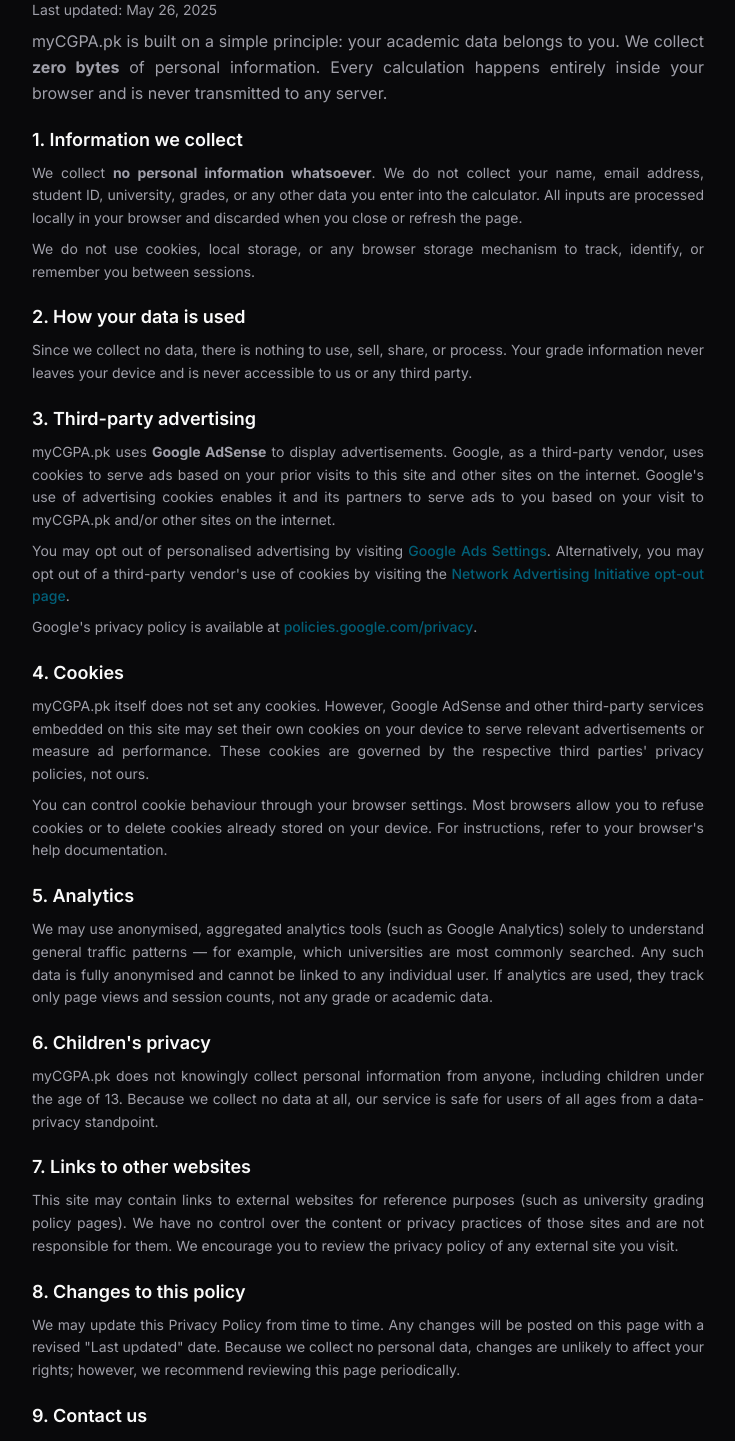
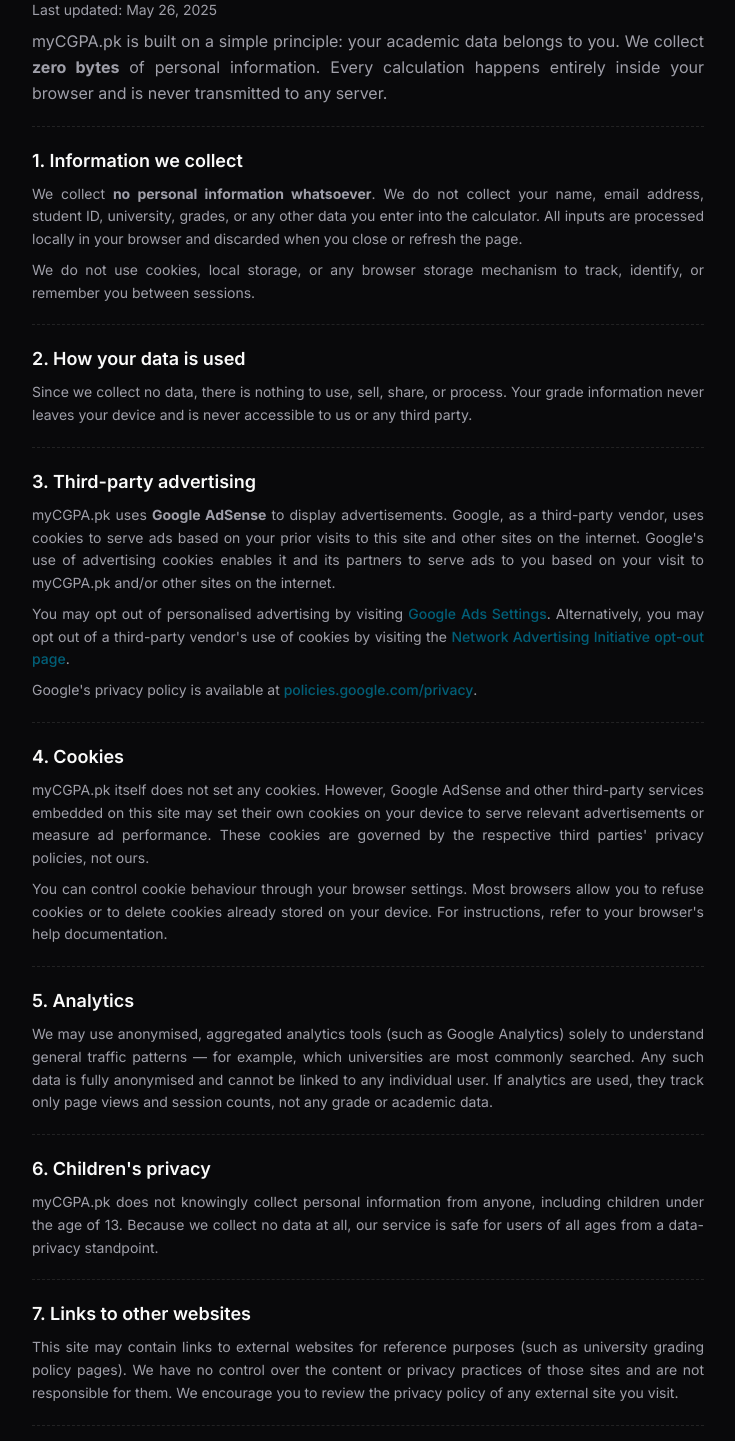
Before and after one commit to eazizurrehman/mycgpa.pk, a Next.js app: page /privacy-policy in a window 1280 px wide. Shown: the part 120-1561 px from the top of the page, without its empty margins (116-851 px from the left). Built offline with nearby package versions, Linux system fonts and the light colour scheme.

Commit message:
feat: add separators to about, contact us, and privacy policy pages

```diff
--- a/app/about-us/page.tsx
+++ b/app/about-us/page.tsx
@@ -1,3 +1,5 @@
+import { Separator } from "@/app/_shadcn/separator";
+
 export const metadata = {
   title: "About Us | myCGPA.pk",
   description:
@@ -18,7 +20,7 @@ export default function AboutPage() {
           of them. myCGPA.pk was built to fix that.
         </p>
       </div>
-
+      <Separator className="border-b border-dashed bg-transparent" />
       <section className="space-y-1">
         <h2 className="font-medium text-base">What it does</h2>
         <p className="text-muted-foreground text-sm leading-relaxed">
@@ -27,7 +29,7 @@ export default function AboutPage() {
           official grading policy. No sign-up, no account, no friction.
         </p>
       </section>
-
+      <Separator className="border-b border-dashed bg-transparent" />
       <section className="space-y-1">
         <h2 className="font-medium text-base">Privacy by design</h2>
         <p className="text-muted-foreground text-sm leading-relaxed">
@@ -36,7 +38,7 @@ export default function AboutPage() {
           tab. We collect zero personal data — no grades, no name, nothing.
         </p>
       </section>
-
+      <Separator className="border-b border-dashed bg-transparent" />
       <section className="space-y-1">
         <h2 className="font-medium text-base">Built for Pakistani students</h2>
         <p className="text-muted-foreground text-sm leading-relaxed">
@@ -52,7 +54,7 @@ export default function AboutPage() {
           and we will add it.
         </p>
       </section>
-
+      <Separator className="border-b border-dashed bg-transparent" />{" "}
       <section className="space-y-1">
         <h2 className="font-medium text-base">Always free</h2>
         <p className="text-muted-foreground text-sm leading-relaxed">
--- a/app/contact-us/page.tsx
+++ b/app/contact-us/page.tsx
@@ -1,3 +1,5 @@
+import { Separator } from "@/app/_shadcn/separator";
+
 export const metadata = {
   title: "Contact Us | myCGPA.pk",
   description:
@@ -16,7 +18,7 @@ export default function ContactUsPage() {
           university added? We would love to hear from you.
         </p>
       </div>
-
+      <Separator className="border-b border-dashed bg-transparent" />
       <section className="space-y-1">
         <h2 className="font-medium text-base">Email</h2>
         <p className="text-muted-foreground text-sm">
@@ -30,7 +32,7 @@ export default function ContactUsPage() {
           . We typically respond within one to two business days.
         </p>
       </section>
-
+      <Separator className="border-b border-dashed bg-transparent" />
       <section className="space-y-1">
         <h2 className="font-medium text-base">Report a grading issue</h2>
         <p className="text-muted-foreground text-sm">
@@ -39,7 +41,7 @@ export default function ContactUsPage() {
           in your email so we can verify and update it promptly.
         </p>
       </section>
-
+      <Separator className="border-b border-dashed bg-transparent" />
       <section className="space-y-1">
         <h2 className="font-medium text-base">Request a university</h2>
         <p className="text-muted-foreground text-sm">
--- a/app/privacy-policy/page.tsx
+++ b/app/privacy-policy/page.tsx
@@ -1,3 +1,5 @@
+import { Separator } from "@/app/_shadcn/separator";
+
 export const metadata = {
   title: "Privacy Policy | myCGPA.pk",
   description:
@@ -24,7 +26,7 @@ export default function PrivacyPolicyPage() {
           and is never transmitted to any server.
         </p>
       </div>
-
+      <Separator className="border-b border-dashed bg-transparent" />
       <section className="space-y-2">
         <h2 className="font-semibold text-lg">1. Information we collect</h2>
         <p className="text-muted-foreground text-sm leading-relaxed">
@@ -39,7 +41,7 @@ export default function PrivacyPolicyPage() {
           to track, identify, or remember you between sessions.
         </p>
       </section>
-
+      <Separator className="border-b border-dashed bg-transparent" />
       <section className="space-y-2">
         <h2 className="font-semibold text-lg">2. How your data is used</h2>
         <p className="text-muted-foreground text-sm leading-relaxed">
@@ -48,7 +50,7 @@ export default function PrivacyPolicyPage() {
           accessible to us or any third party.
         </p>
       </section>
-
+      <Separator className="border-b border-dashed bg-transparent" />
       <section className="space-y-2">
         <h2 className="font-semibold text-lg">3. Third-party advertising</h2>
         <p className="text-muted-foreground text-sm leading-relaxed">
@@ -94,7 +96,7 @@ export default function PrivacyPolicyPage() {
           .
         </p>
       </section>
-
+      <Separator className="border-b border-dashed bg-transparent" />
       <section className="space-y-2">
         <h2 className="font-semibold text-lg">4. Cookies</h2>
         <p className="text-muted-foreground text-sm leading-relaxed">
@@ -111,7 +113,7 @@ export default function PrivacyPolicyPage() {
           documentation.
         </p>
       </section>
-
+      <Separator className="border-b border-dashed bg-transparent" />
       <section className="space-y-2">
         <h2 className="font-semibold text-lg">5. Analytics</h2>
         <p className="text-muted-foreground text-sm leading-relaxed">
@@ -123,7 +125,7 @@ export default function PrivacyPolicyPage() {
           any grade or academic data.
         </p>
       </section>
-
+      <Separator className="border-b border-dashed bg-transparent" />
       <section className="space-y-2">
         <h2 className="font-semibold text-lg">6. Children's privacy</h2>
         <p className="text-muted-foreground text-sm leading-relaxed">
@@ -133,7 +135,7 @@ export default function PrivacyPolicyPage() {
           standpoint.
         </p>
       </section>
-
+      <Separator className="border-b border-dashed bg-transparent" />
       <section className="space-y-2">
         <h2 className="font-semibold text-lg">7. Links to other websites</h2>
         <p className="text-muted-foreground text-sm leading-relaxed">
@@ -144,7 +146,7 @@ export default function PrivacyPolicyPage() {
           any external site you visit.
         </p>
       </section>
-
+      <Separator className="border-b border-dashed bg-transparent" />
       <section className="space-y-2">
         <h2 className="font-semibold text-lg">8. Changes to this policy</h2>
         <p className="text-muted-foreground text-sm leading-relaxed">
@@ -154,7 +156,7 @@ export default function PrivacyPolicyPage() {
           however, we recommend reviewing this page periodically.
         </p>
       </section>
-
+      <Separator className="border-b border-dashed bg-transparent" />
       <section className="space-y-2">
         <h2 className="font-semibold text-lg">9. Contact us</h2>
         <p className="text-muted-foreground text-sm leading-relaxed">
```
